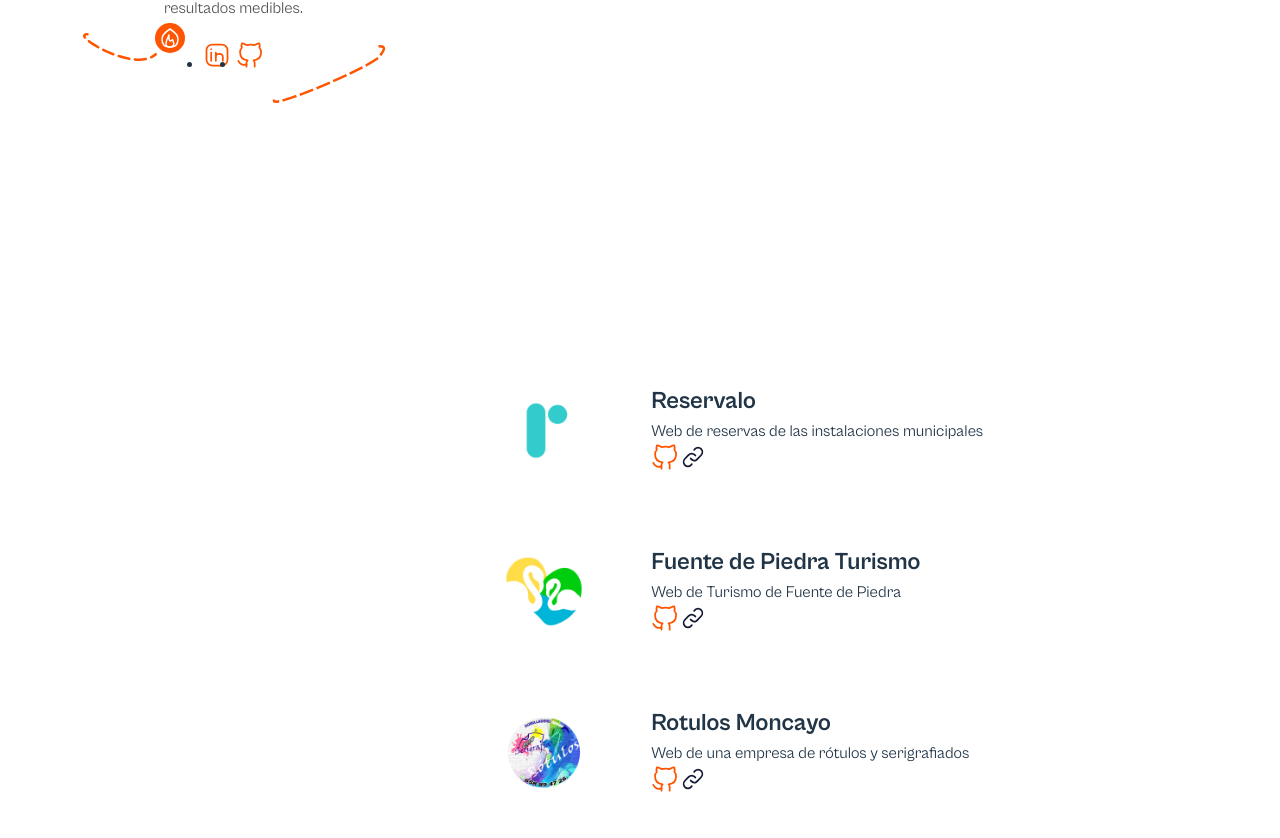
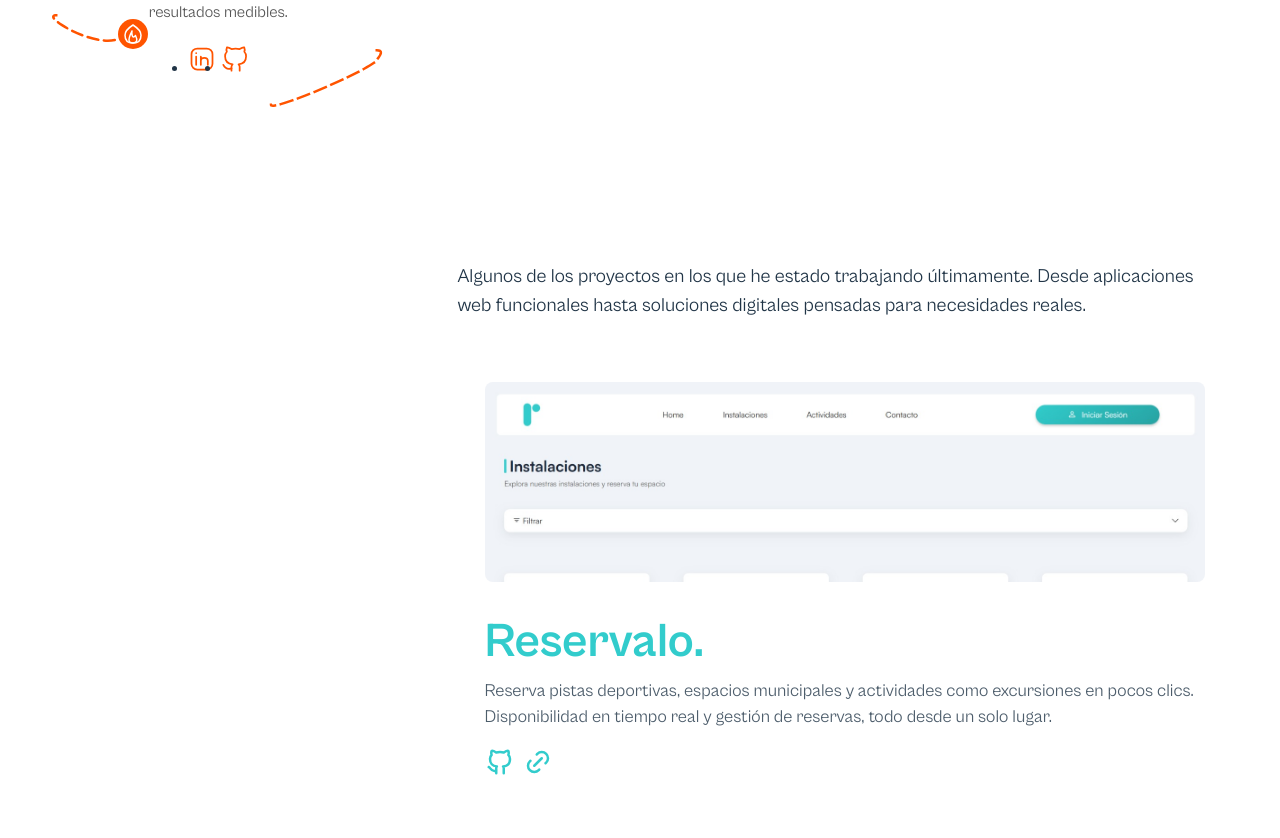
Before and after one commit to DanieloDEV24/danielodev, a React (Vite) app: page / in a window 1280 px wide. Shown: the part 422-1260 px from the top of the page. Built offline with nearby package versions, Linux system fonts and the light colour scheme.

Commit message:
updte-porfolio

```diff
--- a/src/App.jsx
+++ b/src/App.jsx
@@ -11,7 +11,6 @@ function App() {
     <div id="web">
       <CardHome/>
       <ContenedorWeb/>
-      <Proyectos/>
     </div>
   )
 }
--- a/src/components/cardProyecto.tsx
+++ b/src/components/cardProyecto.tsx
@@ -1,26 +1,14 @@
 export const CardProyecto = ({img, altImg, titulo, descripcion, estado, srcGitHub, srcWeb}: {img: string, altImg: string, titulo: string, descripcion: string, estado: boolean, srcGitHub: string, srcWeb: string}) => {
     return (
-        <div className="card-proyecto">
-             <img src={img} alt={altImg} className="icono-proyecto" />
-             <div className="contenedor-texto-card">
-                <h2>{titulo}</h2>
-                <p>{descripcion}</p>
-                <div className="enlaces-proyecto">
-                    <a href="">
-                        <svg width="28px" height="28px" strokeWidth="1.5" viewBox="0 0 24 24" fill="none" xmlns="http://www.w3.org/2000/svg">
-                                <path d="M16 22.0268V19.1568C16.0375 18.68 15.9731 18.2006 15.811 17.7506C15.6489 17.3006 15.3929 16.8902 15.06 16.5468C18.2 16.1968 21.5 15.0068 21.5 9.54679C21.4997 8.15062 20.9627 6.80799 20 5.79679C20.4558 4.5753 20.4236 3.22514 19.91 2.02679C19.91 2.02679 18.73 1.67679 16 3.50679C13.708 2.88561 11.292 2.88561 8.99999 3.50679C6.26999 1.67679 5.08999 2.02679 5.08999 2.02679C4.57636 3.22514 4.54413 4.5753 4.99999 5.79679C4.03011 6.81549 3.49251 8.17026 3.49999 9.57679C3.49999 14.9968 6.79998 16.1868 9.93998 16.5768C9.61098 16.9168 9.35725 17.3222 9.19529 17.7667C9.03334 18.2112 8.96679 18.6849 8.99999 19.1568V22.0268" stroke="#ff5400" strokeWidth="1.5" strokeLinecap="round" strokeLinejoin="round"/>
-                                <path d="M9 20.0267C6 20.9999 3.5 20.0267 2 17.0267" stroke="#ff5400" strokeWidth="1.5" strokeLinecap="round" strokeLinejoin="round"/>
-                        </svg>
-                    </a>
-                    <a href="">
-                        <svg xmlns="http://www.w3.org/2000/svg" viewBox="0 0 24 24" width="28" height="28" color="currentColor" fill="none" stroke="#141B34" stroke-width="1.5" stroke-linecap="round">
-    <path d="M10 13.229C10.1416 13.4609 10.3097 13.6804 10.5042 13.8828C11.7117 15.1395 13.5522 15.336 14.9576 14.4722C15.218 14.3121 15.4634 14.1157 15.6872 13.8828L18.9266 10.5114C20.3578 9.02184 20.3578 6.60676 18.9266 5.11718C17.4953 3.6276 15.1748 3.62761 13.7435 5.11718L13.03 5.85978" />
-    <path d="M10.9703 18.14L10.2565 18.8828C8.82526 20.3724 6.50471 20.3724 5.07345 18.8828C3.64218 17.3932 3.64218 14.9782 5.07345 13.4886L8.31287 10.1172C9.74413 8.62761 12.0647 8.6276 13.4959 10.1172C13.6904 10.3195 13.8584 10.539 14 10.7708" />
-</svg>
-                    </a>
-                </div>
-             </div>
-
-        </div>
+        <article className="card-proyecto">
+            <img src={img} alt={altImg} />
+            <h3 className="title-proyecto">{titulo}.</h3>
+            <p className="descripcion-proyecto">{descripcion}</p>
+            <ul className="links">
+                <li><a href="">
+                    <svg xmlns="http://www.w3.org/2000/svg" width="30" height="30" viewBox="0 0 24 24" fill="none" stroke="currentColor" stroke-width="2" stroke-linecap="round" stroke-linejoin="round" className="icon icon-tabler icons-tabler-outline icon-tabler-brand-github"><path stroke="none" d="M0 0h24v24H0z" fill="none" /><path d="M9 19c-4.3 1.4 -4.3 -2.5 -6 -3m12 5v-3.5c0 -1 .1 -1.4 -.5 -2c2.8 -.3 5.5 -1.4 5.5 -6a4.6 4.6 0 0 0 -1.3 -3.2a4.2 4.2 0 0 0 -.1 -3.2s-1.1 -.3 -3.5 1.3a12.3 12.3 0 0 0 -6.2 0c-2.4 -1.6 -3.5 -1.3 -3.5 -1.3a4.2 4.2 0 0 0 -.1 3.2a4.6 4.6 0 0 0 -1.3 3.2c0 4.6 2.7 5.7 5.5 6c-.6 .6 -.6 1.2 -.5 2v3.5" /></svg></a></li>
+                <li><a href=""><svg xmlns="http://www.w3.org/2000/svg" width="30" height="30" viewBox="0 0 24 24" fill="none" stroke="currentColor" stroke-width="2" stroke-linecap="round" stroke-linejoin="round" className="icon icon-tabler icons-tabler-outline icon-tabler-link"><path stroke="none" d="M0 0h24v24H0z" fill="none" /><path d="M9 15l6 -6" /><path d="M11 6l.463 -.536a5 5 0 0 1 7.071 7.072l-.534 .464" /><path d="M13 18l-.397 .534a5.068 5.068 0 0 1 -7.127 0a4.972 4.972 0 0 1 0 -7.071l.524 -.463" /></svg></a></li>
+            </ul>
+        </article>
     )
 }
--- a/src/components/home.tsx
+++ b/src/components/home.tsx
@@ -7,7 +7,7 @@ export const Home = () => {
 
                 <h1>
                     <span className='titulo-home-dev'>DESARROLLADOR</span>
-                    <span className='titulo-home-full'>FULL STACK</span>
+                    <span className='titulo-home-full'>FULL STACK.</span>
                 </h1>
 
                 <p className="texto-home">
--- a/src/components/proyectos.tsx
+++ b/src/components/proyectos.tsx
@@ -1,5 +1,5 @@
 import turismo from '../assets/img/turismo.png';
-import reservalo from '../assets/img/reservalo.png';
+import reservalo from '../assets/img/reservalo.jpeg';
 import rotMoncayo from '../assets/img/rotulos-moncayo.png';
 import myno from '../assets/img/myno-solutions.png'
 
@@ -10,7 +10,7 @@ const projects = [
         img: reservalo,
         altImg: "icono de la web de reservas Reservalo",
         title: "Reservalo",
-        description: "Web de reservas de las instalaciones municipales",
+        description: "Reserva pistas deportivas, espacios municipales y actividades como excursiones en pocos clics. Disponibilidad en tiempo real y gestión de reservas, todo desde un solo lugar.",
         estado: false,
         srcGitHub: "https://github.com/DanieloDEV24/reservalo2.0",
         srcWeb: ""
@@ -49,19 +49,31 @@ const projects = [
 
 export const Proyectos = () => {
     return (
-        <div id="proyectos">
-           <div id="contenedor-proyectos">
-                <div className="contenedor-titulo">
-                        <h1 className='titulo-proyectos-mis'>MIS</h1>
-                        <h1 className='titulo-proyectos-proyectos'>PROYECTOS</h1>
-                </div>
+        <section id="proyectos">
+                <h2 className="contenedor-titulo">
+                        <span className='titulo-proyectos-mis'>MIS</span>
+                        <span className='titulo-proyectos-proyectos'>PROYECTOS.</span>
+                </h2>
 
-                <div className="contenedor-proyectos">
-                    {projects.map(function(p) {
-                        return <CardProyecto img={p.img} altImg={p.altImg} titulo={p.title} descripcion={p.description} estado={p.estado} srcGitHub={p.srcGitHub} srcWeb={p.srcWeb}/>
-                    })}
-                </div>
-           </div>
-        </div>
+                <p className='description'>Algunos de los proyectos en los que he estado trabajando últimamente. Desde aplicaciones web funcionales hasta soluciones digitales pensadas para necesidades reales.</p>
+
+                <ul className="proyectos">
+                    {
+                        projects.map(function(p){
+                            return <li>
+                                    <CardProyecto
+                                        img={p.img}
+                                        altImg={p.altImg}
+                                        titulo={p.title}
+                                        descripcion={p.description}
+                                        estado={p.estado}
+                                        srcGitHub={p.srcGitHub}
+                                        srcWeb={p.srcWeb}
+                                    />
+                                </li>
+                        })
+                    }
+                </ul>
+        </section>
     )
 }
--- a/src/index.css
+++ b/src/index.css
@@ -62,21 +62,22 @@ button:focus-visible {
   #web {
     width: 100%;
     display: flex;
-  display: flex;
-  justify-content: end;
     padding-top: 3%;
-  align-items: flex-start; /* ← imprescindible con flex + sticky */
-  flex-wrap: wrap;
+    align-items: flex-start;
+    gap: 3%;
+    position: relative;
+    padding: 0rem 2rem;
+    box-sizing: border-box;
   }
 
   .contenedor-card {
-  position: fixed;
-  top: 10%;
-  left: 7%;
+    position: sticky;
+    top: 7%;
+    left: 0%;
   }
 
   #card-dev {
-  width: 50%;
+    width: 70%;
     background-color: #ffffff;
     padding: 5% 8%;
     border-radius: 15px;
@@ -157,14 +158,11 @@ button:focus-visible {
     left: 15%;
   }
 
-#contenedor-web, #proyectos {
-  width: 70%;
-  margin-right: 5%;
-  margin-left: 15%;
+  #contenedor-web {
+    width: 80%;
   }
 
-#home #contenedor-home > h1,
-#contenedor-proyectos, .contenedor-titulo {
+  #home #contenedor-home > h1{
     display: flex;
     flex-direction: column;
     align-items: start;
@@ -172,20 +170,25 @@ button:focus-visible {
   }
 
   #home #contenedor-home > h1,
-#contenedor-proyectos .contenedor-titulo h1 {
+  #proyectos span {
     margin: 0%;
     font-size: 5rem;
     font-weight: 800;
   }
 
+  #proyectos span {
+    display: block;
+    text-align: start;
+  }
+
   #home #contenedor-home > h1 span:nth-of-type(1),
-#contenedor-proyectos .contenedor-titulo h1:nth-of-type(1) {
+  #proyectos > h2 span:nth-of-type(1) {
 
     color: #fff;
   }
 
   #home #contenedor-home > h1 span:nth-of-type(2),
-#contenedor-proyectos .contenedor-titulo h1:nth-of-type(2) {
+  #proyectos > h2 span:nth-of-type(2) {
 
     color: #ffffff20;
   }
@@ -222,46 +225,6 @@ button:focus-visible {
     color: #ffffff70;
   }
 
-#contenedor-proyectos {
-  margin-top: 20%;
-}
-
-#contenedor-proyectos .card-proyecto {
-  display: flex;
-  justify-content: space-between;
-  align-items: center;
-  width: 100%;
-  padding: 5%;
-}
-
-#contenedor-proyectos .card-proyecto .icono-proyecto {
-  width: 20%;
-  border-radius: 15px;
-}
-
-#contenedor-proyectos .card-proyecto .contenedor-texto-card {
-  width: 70%;
-  display: flex;
-  flex-direction: column;
-  align-items: start;
-  justify-content: center;
-  text-align: start;
-}
-
-#contenedor-proyectos .card-proyecto .contenedor-texto-card p, #contenedor-proyectos .card-proyecto .contenedor-texto-card h2 {
-  margin: 0%;
-  width: 100%;
-}
-
-#contenedor-home {
-  margin-left: 15%;
-}
-
-#contenedor-proyectos {
-  display: flex;
-  flex-direction: column;
-  gap: 10%;
-}
 
   @media (prefers-color-scheme: light) {
     :root {
@@ -282,5 +245,93 @@ button:focus-visible {
   }
 
   #home {
-  position: 'relative'
+    position: 'relative';
+    padding-top: 2rem;
   }
+
+  #proyectos {
+    margin-top: 5rem;
+    display: flex;
+    align-items: start;
+    justify-content: center;
+    flex-direction: column;
+  }
+
+  #proyectos h2, #home h1{
+    line-height: .9;
+    margin: 0;
+  }
+
+
+
+  #proyectos p.description {
+    text-align: start;
+    font-size: 1.2rem;
+  }
+
+  #proyectos ul.proyectos {
+    display: flex;
+    flex-direction: column;
+    justify-content: center;
+    align-items: start;
+    list-style: none;
+    box-sizing: border-box;
+    padding: 0;
+    gap: 5rem;
+  }
+
+  #proyectos ul.proyectos li {
+    list-style: none;
+    width: 100%;
+  }
+
+  article.card-proyecto {
+    width: 95%;
+    background-color: #ffffff20;
+    border-radius: 1rem;
+    padding: 1.7rem;
+    display: flex;
+    justify-content: center;
+    align-items: start;
+    flex-direction: column;
+  }
+
+  article.card-proyecto img {
+    width:  100%;
+    height: 200px;
+    border-radius: .5rem;
+    object-fit: cover;
+    object-position: top;
+  }
+
+  article.card-proyecto h3.title-proyecto{
+    font-size: 3rem;
+    margin: 0;
+    margin-top: 1.5rem;
+    color: #fff;
+  }
+
+  #proyectos ul.proyectos li:first-child article.card-proyecto h3.title-proyecto{
+    color: #32cccc;
+  }
+
+  article.card-proyecto p.descripcion-proyecto{
+    font-size: 1.1rem;
+    margin: 0;
+    opacity: .8;
+    text-align: start;
+  }
+
+  article.card-proyecto ul {
+    display: flex;
+    justify-content: start;
+    align-items: center;
+    margin: 0;
+    padding: 0;
+    margin-top: 1rem;
+    gap: .5rem;
+  }
+
+  #proyectos ul.proyectos li:first-child article.card-proyecto ul a{
+    color: #32cccc;
+  }
--- a/src/vite-env.d.ts
+++ b/src/vite-env.d.ts
@@ -1,4 +1,5 @@
 declare module '*.png'
 declare module '*.jpg'
+declare module '*.jpeg'
 declare module '*.svg'
 declare module '*.webp'
```
Also changed, not shown: src/components/cardDev.tsx (+9 -7 lines), src/assets/img/reservalo.jpeg (added). Lines whose indentation alone changed are shown as unchanged.
